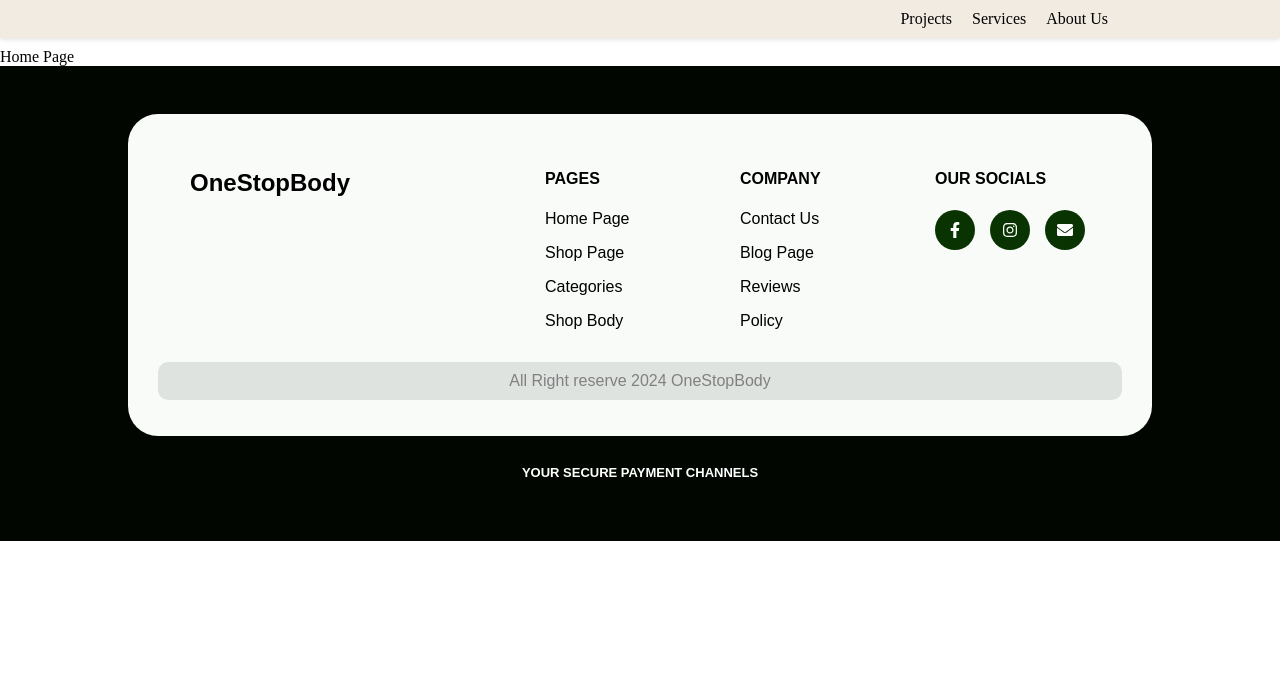
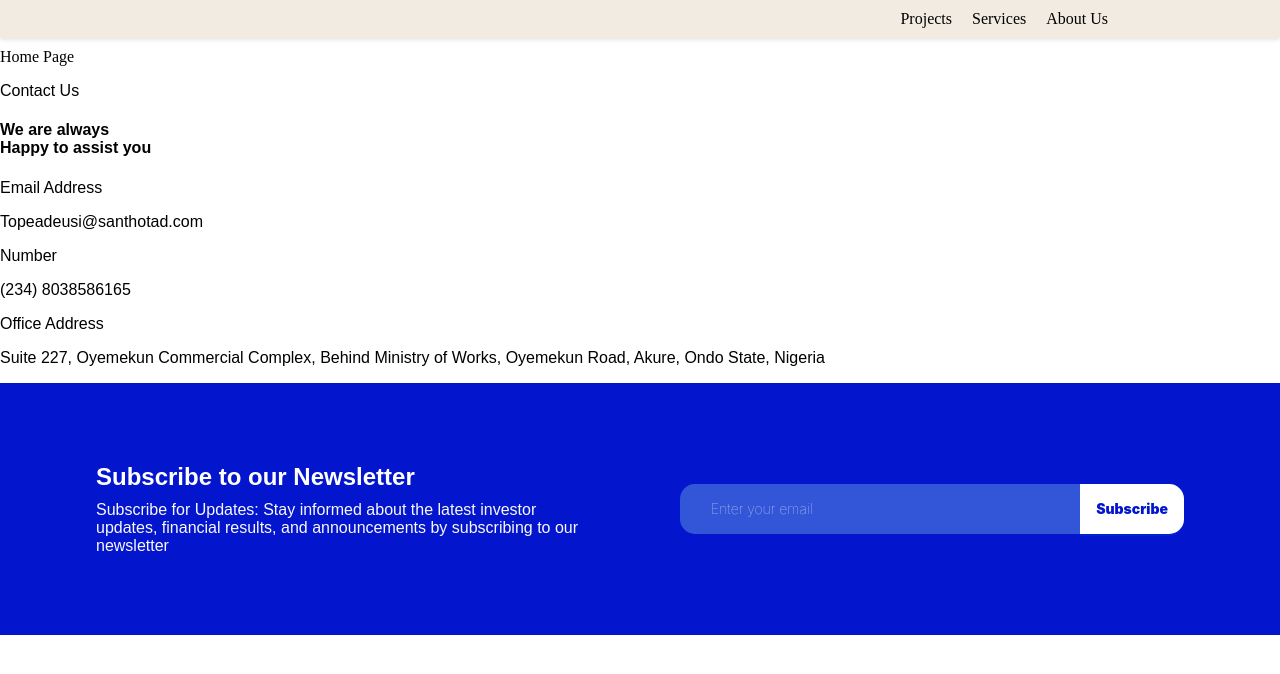
Before and after one commit to Tsgcode1122/Santhotad, a React (Vite) app: page / in a window 1280 px wide. Shown: the top 674 px of the page. Built offline with nearby package versions, Linux system fonts and the light colour scheme.

Commit message:
newsletter

```diff
--- a/package.json
+++ b/package.json
@@ -12,6 +12,7 @@
   "dependencies": {
     "ant-design": "^1.0.0",
     "antd": "^5.23.2",
+    "axios": "^1.7.9",
     "framer-motion": "^12.0.1",
     "hamburger-react": "^2.5.2",
     "react": "^18.3.1",
--- a/src/Colors/ColorComponent.jsx
+++ b/src/Colors/ColorComponent.jsx
@@ -1,9 +1,9 @@
 // ColorComponent.js
 export const Colors = {
   lightblue: "#0B2565",
-  blue: "0316CD",
-  darkBlue: "#000538",
-  forest: "#0E1514",
+  blue: "#0316CD",
+  lightBlack: "#2A2929",
+  white: "#FFFFFF",
   light: "#F1F1F1",
   coolBlack: "#333333",
   white: "#FFFFFF",
--- a/src/FixedComponent/Footer.jsx
+++ b/src/FixedComponent/Footer.jsx
@@ -2,53 +2,38 @@ import React from "react";
 import styled from "styled-components";
 
 import { FaFacebookF, FaInstagram, FaEnvelope, FaPhone } from "react-icons/fa";
+import NewsletterForm from "./NewsLetter";
 const Footer = () => {
   return (
     <Container>
-      <Content>
-        <Split>
-          <div>
-            <Name>OneStopBody</Name>
-            <Intro></Intro>
-          </div>
-          <More>
-            <Cont>
-              <Head>PAGES</Head>
-              <p>Home Page</p>
-              <p>Shop Page</p>
-              <p>Categories</p>
-              <p>Shop Body</p>
-            </Cont>
-            <Cont>
-              <Head>COMPANY</Head>
-              <p>Contact Us</p>
-              <p>Blog Page</p>
-              <p>Reviews</p>
-              <p>Policy</p>
-            </Cont>
-
-            <Cont>
-              <Head>OUR SOCIALS</Head>
-              <Social>
-                <span>
-                  <FaFacebookF />
-                </span>
-                <span>
-                  <FaInstagram />
-                </span>
-                <span>
-                  <FaEnvelope />
-                </span>
-              </Social>
-            </Cont>
-          </More>
-        </Split>
-        <Reserve>All Right reserve 2024 OneStopBody</Reserve>
-      </Content>
-      <Last>
-        <p>YOUR SECURE PAYMENT CHANNELS</p>
-        {/* <img src={deb} /> */}
-      </Last>
+      <TopOne>
+        <GroupOne>
+          <p>Contact Us</p>
+          <h4>
+            We are always <br />
+            Happy to assist you
+          </h4>
+        </GroupOne>
+        <GroupTwo>
+          <p>Email Address</p>
+          <div></div>
+          <p>Topeadeusi@santhotad.com</p>
+        </GroupTwo>
+        <GroupThree>
+          <p>Number</p>
+          <div></div>
+          <p>(234) 8038586165</p>
+        </GroupThree>
+        <GroupFour>
+          <p>Office Address</p>
+          <div></div>
+          <p>
+            Suite 227, Oyemekun Commercial Complex, Behind Ministry of Works,
+            Oyemekun Road, Akure, Ondo State, Nigeria
+          </p>
+        </GroupFour>
+      </TopOne>
+      <NewsletterForm />
     </Container>
   );
 };
@@ -56,105 +41,25 @@ const Footer = () => {
 export default Footer;
 const Container = styled.div`
   font-family: "Poppins", sans-serif;
-  background: #010700;
-  padding: 3rem 2rem 2rem 2rem;
+  /* background: #010700; */
+
   @media screen and (max-width: 320px) {
-    padding: 3rem 1rem 2rem 1rem;
   }
   @media (min-width: 321px) and (max-width: 399px) {
-    padding: 3rem 1.3rem 2rem 1.3rem;
   }
   @media (min-width: 400px) and (max-width: 499px) {
-    padding: 3rem 1.5rem 2rem 1.5rem;
   }
   @media screen and (min-width: 800px) {
-    padding: 3rem 5rem 2rem 5rem;
   }
   @media screen and (min-width: 1000px) {
-    padding: 3rem 8rem 2rem 8rem;
   }
   @media screen and (min-width: 1200px) {
-    padding: 3rem 8rem 2rem 8rem;
   }
 `;
-const Content = styled.div`
-  background-color: #f8fbf8;
-  border-radius: 30px;
-  padding: 35px 30px 20px 30px;
-`;
-const Reserve = styled.p`
-  background-color: #dfe3e0;
-  padding: 10px;
-  border-radius: 10px;
-  color: gray;
-  text-align: center;
-`;
-const Head = styled.h4``;
-const Social = styled.div`
-  display: flex;
-  gap: 15px;
-  span {
-    display: flex;
-    align-items: center;
-    justify-content: center;
-    background-color: #093401;
-    padding: 10px;
-    border-radius: 50%;
-    height: 20px;
-    width: 20px;
-    svg {
-      color: white;
-    }
-  }
-`;
-const Split = styled.div`
-  @media screen and (min-width: 800px) {
-    padding: 0 2rem;
-    display: grid;
-    grid-template-columns: 35% 65%;
-    gap: 40px;
-  }
-  @media screen and (min-width: 1000px) {
-    padding: 0 2rem;
-  }
-  @media screen and (min-width: 1200px) {
-    padding: 0 2rem;
-  }
-`;
-const Cont = styled.div``;
-const Intro = styled.p``;
-const Name = styled.h2``;
-const Last = styled.div`
-  p {
-    font-size: 13px;
-    font-weight: 600;
-  }
-
-  text-align: center;
-  padding: 1rem 3rem;
-  color: white;
-  img {
-    max-width: 100%;
-    @media screen and (min-width: 800px) {
-      height: 40px;
-    }
-    @media screen and (min-width: 1000px) {
-      padding: 1 8rem;
-    }
-    @media screen and (min-width: 1200px) {
-    }
-  }
-`;
-const More = styled.div`
-  display: grid;
-  grid-template-columns: repeat(auto-fit, minmax(150px, 1fr));
-  @media screen and (max-width: 320px) {
-    grid-template-columns: repeat(auto-fit, minmax(100px, 1fr));
-  }
-  @media (min-width: 321px) and (max-width: 399px) {
-    grid-template-columns: repeat(auto-fit, minmax(120px, 1fr));
-  }
-  @media (min-width: 400px) and (max-width: 499px) {
-    grid-template-columns: repeat(auto-fit, minmax(120px, 1fr));
-  }
-`;
+const Content = styled.div``;
+const TopOne = styled.div``;
+const TopTwo = styled.div``;
+const GroupOne = styled.div``;
+const GroupTwo = styled.div``;
+const GroupThree = styled.div``;
+const GroupFour = styled.div``;
--- /dev/null
+++ b/src/FixedComponent/NewsLetter.jsx
@@ -0,0 +1,187 @@
+import React, { useState } from "react";
+import styled, { keyframes } from "styled-components";
+import { Input, Button, Checkbox, message } from "antd";
+import axios from "axios";
+import { Colors } from "../Colors/ColorComponent";
+
+const NewsletterForm = () => {
+  const [email, setEmail] = useState("");
+  const [notify, setNotify] = useState(false);
+  const [loading, setLoading] = useState(false);
+
+  const handleSubmit = async () => {
+    if (!email) {
+      message.error("Please enter your email address.");
+      return;
+    }
+    setLoading(true);
+    try {
+      await axios.post(
+        "https://cashflowcapital.onrender.com/api/email/subscribe",
+        {
+          email,
+          notify,
+        },
+      );
+      message.success("Subscribed successfully!");
+      setEmail("");
+      setNotify(false);
+    } catch (error) {
+      message.error("Subscription failed. Please try again.");
+    } finally {
+      setLoading(false);
+    }
+  };
+
+  return (
+    <Container>
+      <Content>
+        <GroupOne>
+          <Title>Subscribe to our Newsletter</Title>
+          <p>
+            Subscribe for Updates: Stay informed about the latest investor
+            updates, financial results, and announcements by subscribing to our
+            newsletter
+          </p>
+        </GroupOne>
+        <GroupTwo>
+          <InputWrapper noStyle>
+            <StyledInput
+              placeholder="Enter your email"
+              value={email}
+              rules={[
+                { required: true, message: "Please enter your email!" },
+                {
+                  type: "email",
+                  message: "Please enter a valid email address!",
+                },
+              ]}
+              onChange={(e) => setEmail(e.target.value)}
+              required
+            />
+            <StyledButton
+              type="primary"
+              loading={loading}
+              onClick={handleSubmit}
+            >
+              Subscribe
+            </StyledButton>
+          </InputWrapper>
+        </GroupTwo>
+      </Content>
+    </Container>
+  );
+};
+
+export default NewsletterForm;
+const Container = styled.div`
+  background: ${Colors.blue};
+`;
+const Content = styled.div`
+  padding: 5rem 6rem;
+  display: grid;
+  gap: 5rem;
+  grid-template-columns: 1fr 1fr;
+  align-items: center;
+`;
+const GroupOne = styled.div`
+  p {
+    color: #f9f9f9;
+    margin: 0;
+    padding-top: 10px;
+  }
+`;
+const GroupTwo = styled.div``;
+
+const Title = styled.h2`
+  color: ${Colors.white};
+  margin: 0;
+  /* line-height: 0.2; */
+  padding: 0;
+`;
+
+const InputWrapper = styled.div`
+  display: flex;
+  align-items: center;
+  justify-content: space-between;
+  margin-bottom: 0rem;
+  border-radius: 15px;
+  height: 50px;
+  background: #3256d7;
+  /* padding: 0.3rem; */
+`;
+
+const StyledInput = styled(Input)`
+  flex: 1;
+  margin-right: 1rem;
+  border-radius: 10px;
+
+  background-color: transparent;
+  color: white !important;
+  border: none;
+
+  /* Placeholder styling */
+  ::placeholder {
+    color: white;
+    opacity: 0.8;
+    font-weight: 300;
+    padding: 200px;
+  }
+
+  /* Specific browser placeholder styling */
+  &::-webkit-input-placeholder {
+    color: white;
+    opacity: 0.8;
+    font-weight: 100;
+    padding-left: 20px;
+  }
+  &::-moz-placeholder {
+    color: white;
+    opacity: 0.8;
+    font-weight: 100;
+    padding-left: 20px;
+  }
+  &:-ms-input-placeholder {
+    color: white;
+    opacity: 0.8;
+    font-weight: 100;
+    padding-left: 20px;
+  }
+  &::-ms-input-placeholder {
+    color: white;
+  }
+
+  /* Remove the background color on hover */
+  &:hover {
+    background-color: transparent;
+  }
+
+  /* Remove the background color on focus */
+  &:focus {
+    background-color: transparent;
+    outline: none; /* Optionally remove the focus outline */
+    box-shadow: none; /* Remove default focus shadow */
+  }
+`;
+
+const StyledButton = styled(Button)`
+  padding: 0.75rem 1rem;
+  border-radius: 0 15px 15px 0;
+  background: ${Colors.white};
+  border: none;
+  font-weight: 900;
+  height: 50px;
+  color: ${Colors.blue};
+  &:hover {
+    background-color: #4ea3f6;
+  }
+  @media screen and (max-width: 320px) {
+    padding: 0.75rem 0.6rem;
+  }
+  @media (min-width: 321px) and (max-width: 399px) {
+    padding: 0.75rem 0.6rem;
+  }
+  @media (min-width: 400px) and (max-width: 499px) {
+    padding: 0.75rem 0.6rem;
+  }
+`;
```
Also changed, not shown: 1 other file (tests, documents, lock files or other folders).
